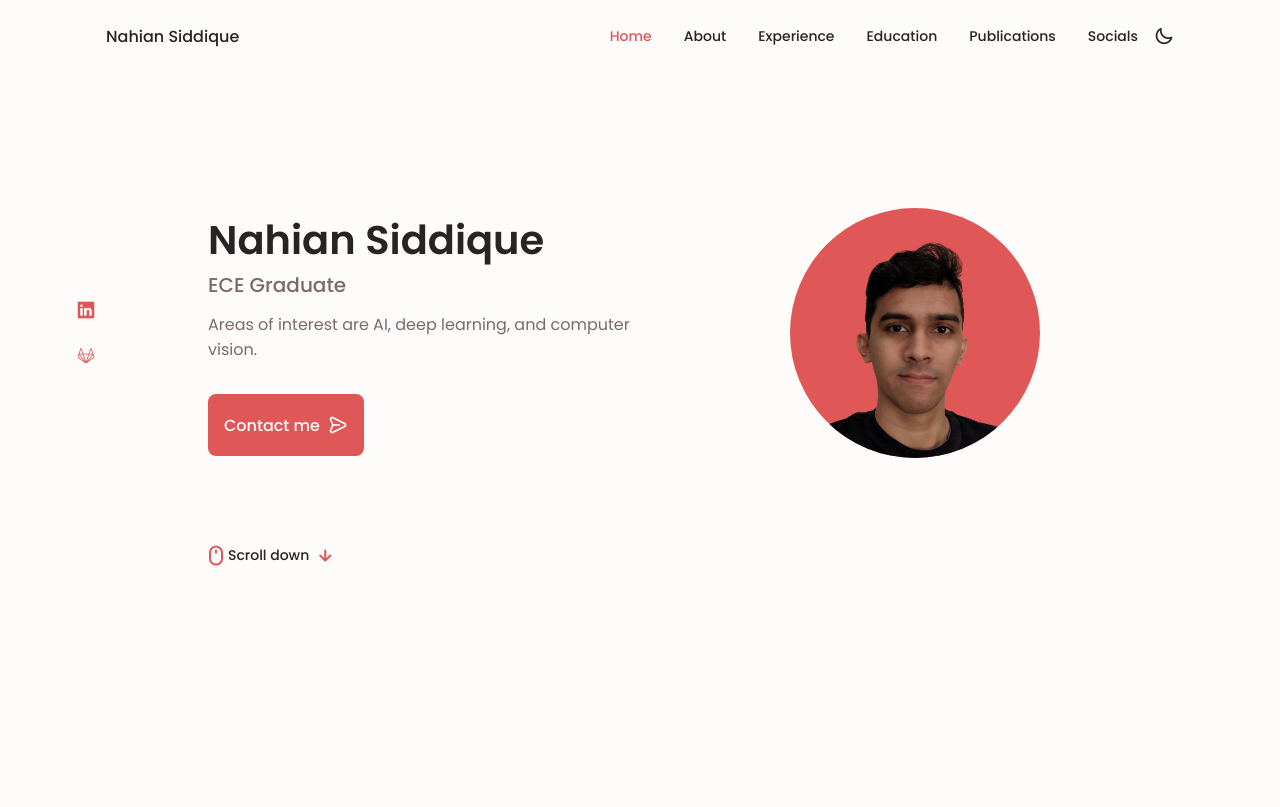
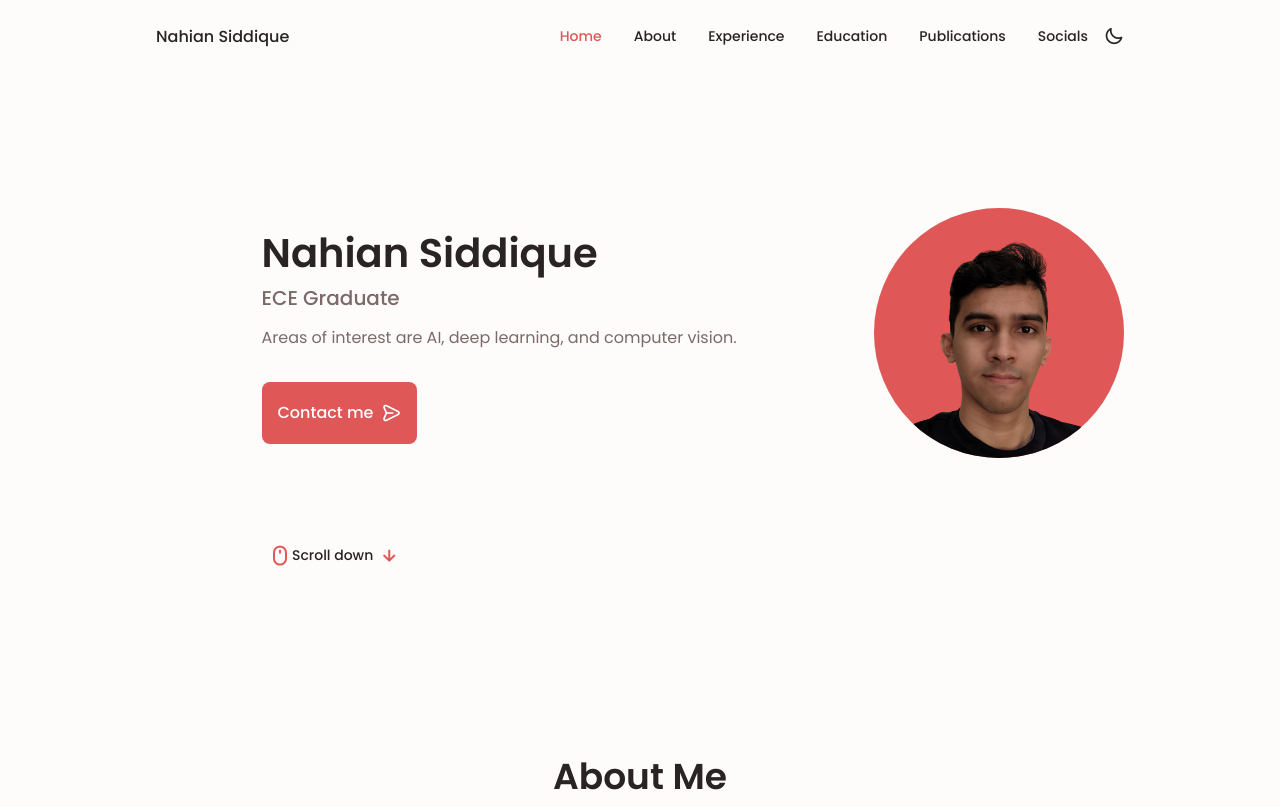
Before and after one commit to nsid10/My-website, a plain HTML site: page index.html in a window 1280 px wide. Shown: the top 807 px of the page. Drawn offline with nearby package versions, Linux system fonts and the light colour scheme.

Commit message:
Home fix

```diff
--- a/assets/css/styles.css
+++ b/assets/css/styles.css
@@ -275,24 +275,10 @@ img {
 }
 
 .home__content {
-    grid-template-columns: 0.5fr 3fr;
+    grid-template-columns: 1fr;
     padding-top: 3.5rem;
     align-items: center;
-}
-
-.home__social {
-    display: grid;
-    grid-template-columns: max-content;
-    row-gap: 1rem;
-}
-
-.home__social-icon {
-    font-size: 1.25rem;
-    color: var(--first-color);
-}
-
-.home__social-icon:hover {
-    color: var(--first-color-alt);
+    justify-items: center;
 }
 
 .home__img {
@@ -301,12 +287,11 @@ img {
     background-color: var(--first-color);
     border-radius: 50%;
     overflow: hidden;
-    justify-self: baseline;
-    margin-left: 1.5rem;
+    justify-self: center;
 }
 
 .home__data {
-    grid-column: 1/3;
+    grid-column: 1/2;
 }
 
 .home__title {
@@ -667,7 +652,7 @@ img {
     }
 
     .home__content {
-        grid-template-columns: 0.25fr 3fr;
+        grid-template-columns: 1fr;
     }
 
     .home__img {
@@ -694,7 +679,7 @@ img {
 /* For medium devices */
 @media screen and (min-width: 568px) {
     .home__content {
-        grid-template-columns: max-content 1fr 1fr;
+        grid-template-columns: 4fr 1fr;
     }
 
     .home__data {
@@ -801,10 +786,6 @@ img {
         max-width: 968px;
     }
 
-    .nav {
-        max-width: 1068px;
-    }
-
     .header,
     .main {
         padding: 0;
@@ -819,8 +800,8 @@ img {
         height: 250px;
     }
 
-    .home__social {
-        transform: translateX(-5rem);
+    .home__scroll {
+        margin-left: 4rem;
     }
 }
 
@@ -829,8 +810,16 @@ img {
         padding-top: 11rem;
     }
 
+    .nav {
+        max-width: 1168px;
+    }
+
     .home__img {
         width: 280px;
         height: 280px;
     }
+
+    .home__container {
+        padding-bottom: 3rem;
+    }
 }
--- a/index.html
+++ b/index.html
@@ -93,18 +93,6 @@
             <section class="home section" id="home">
                 <div class="home__container container grid">
                     <div class="home__content grid">
-                        <div class="home__social">
-                            <a
-                                href="https://www.linkedin.com/in/nahian-siddique/"
-                                target="_blank"
-                                class="home__social-icon"
-                            >
-                                <i class="uil uil-linkedin"></i>
-                            </a>
-                            <a href="https://gitlab.com/nsid" target="_blank" class="home__social-icon">
-                                <i class="uil uil-gitlab"></i>
-                            </a>
-                        </div>
                         <!-- Display Picture -->
                         <div class="home__img">
                             <img src="assets/img/face.png" alt="" />
@@ -128,7 +116,6 @@
                         </a>
                     </div>
                 </div>
-                <span class="section__subtitle"></span>
             </section>
 
             <!--==================== ABOUT ====================-->
```
